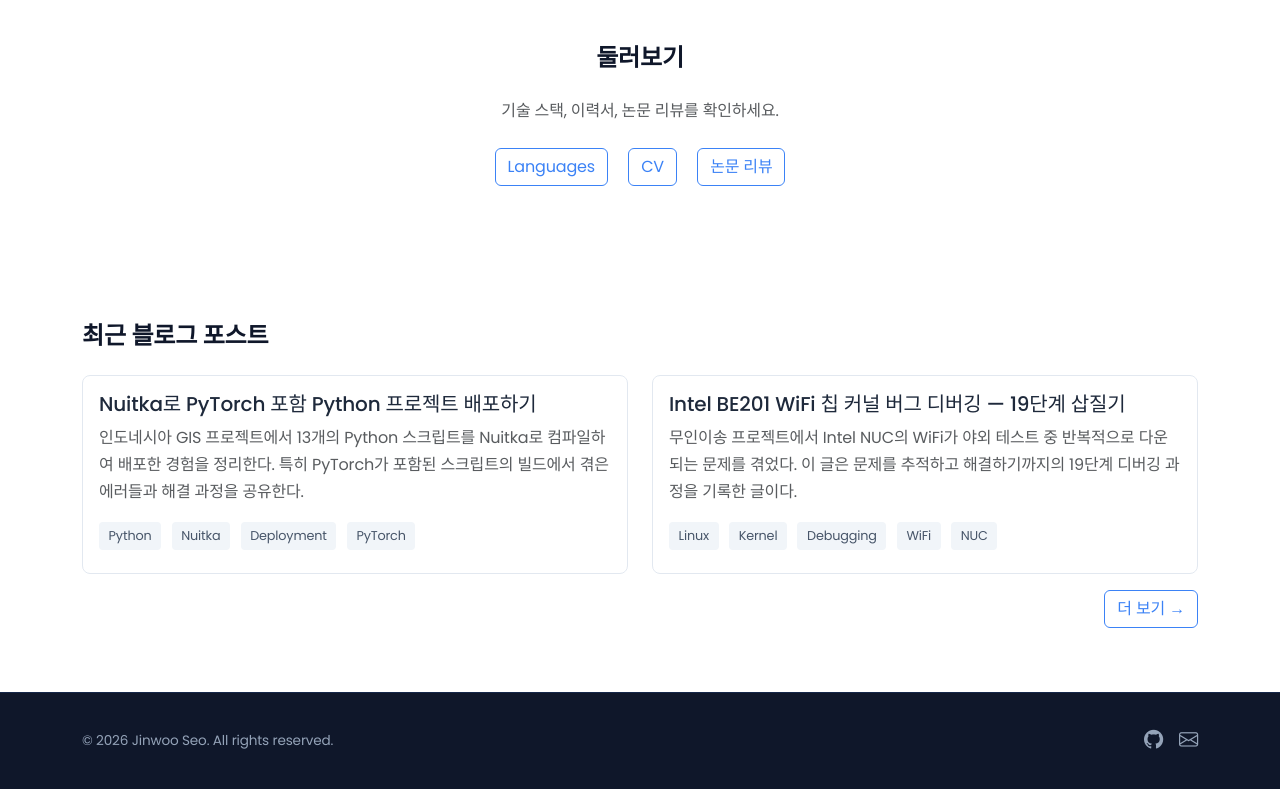
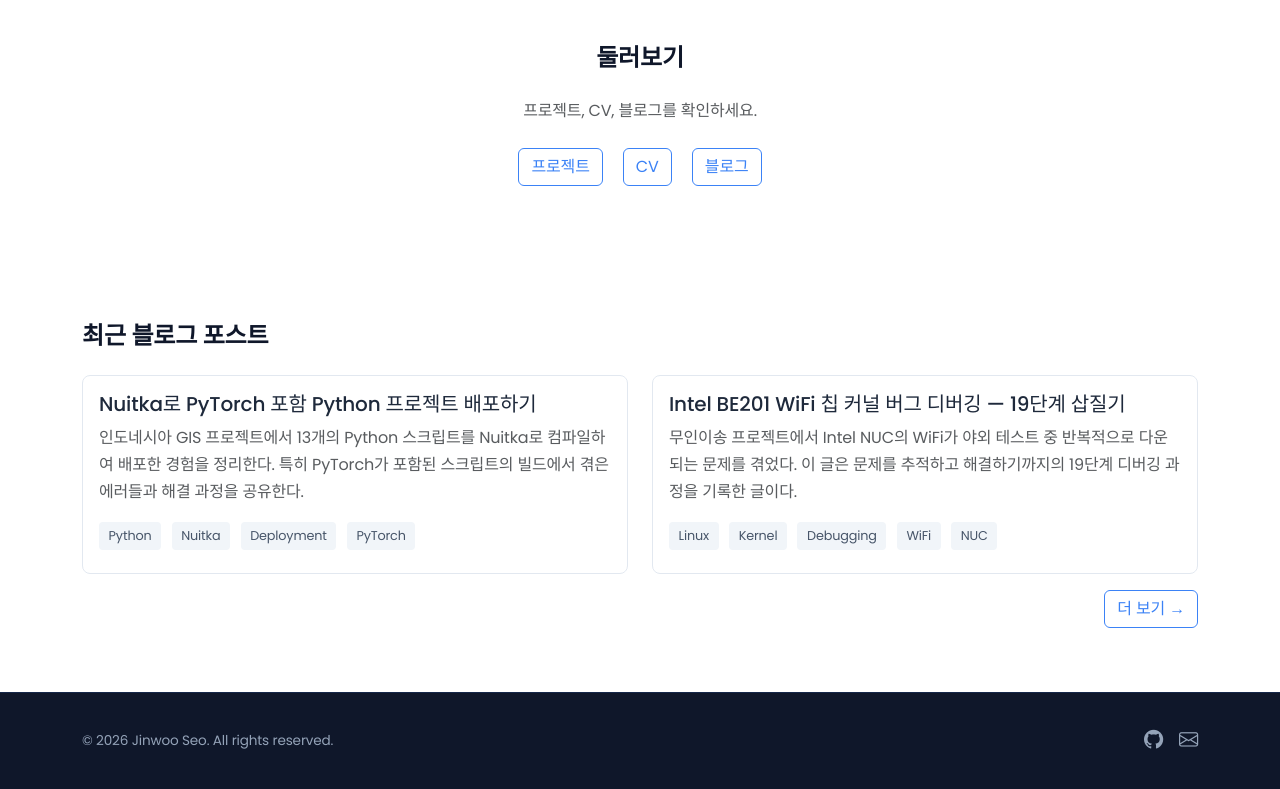
Before and after one commit to jinwoo-Sync/jinwoo-Sync.github.io, a Jekyll site: the page built from index.html, in a window 1280 px wide. Shown: the part 772-1561 px from the top of the page. Built offline with Jekyll 4.4.1, drawn with Linux system fonts in a browser that asks for light colours.

Commit message:
main부분 수정

```diff
--- a/index.html
+++ b/index.html
@@ -21,10 +21,10 @@ title: 홈
 <section class="content-section" data-aos="fade-up">
   <div class="container text-center">
     <h2 class="section-title">둘러보기</h2>
-    <p class="text-muted">기술 스택, 이력서, 논문 리뷰를 확인하세요.</p>
-    <a class="btn btn-outline-primary m-2" href="languages.html">Languages</a>
+    <p class="text-muted">프로젝트, CV, 블로그를 확인하세요.</p>
+    <a class="btn btn-outline-primary m-2" href="projects.html">프로젝트</a>
     <a class="btn btn-outline-primary m-2" href="cv.html">CV</a>
-    <a class="btn btn-outline-primary m-2" href="papers.html">논문 리뷰</a>
+    <a class="btn btn-outline-primary m-2" href="posts.html">블로그</a>
   </div>
 </section>
 
```
